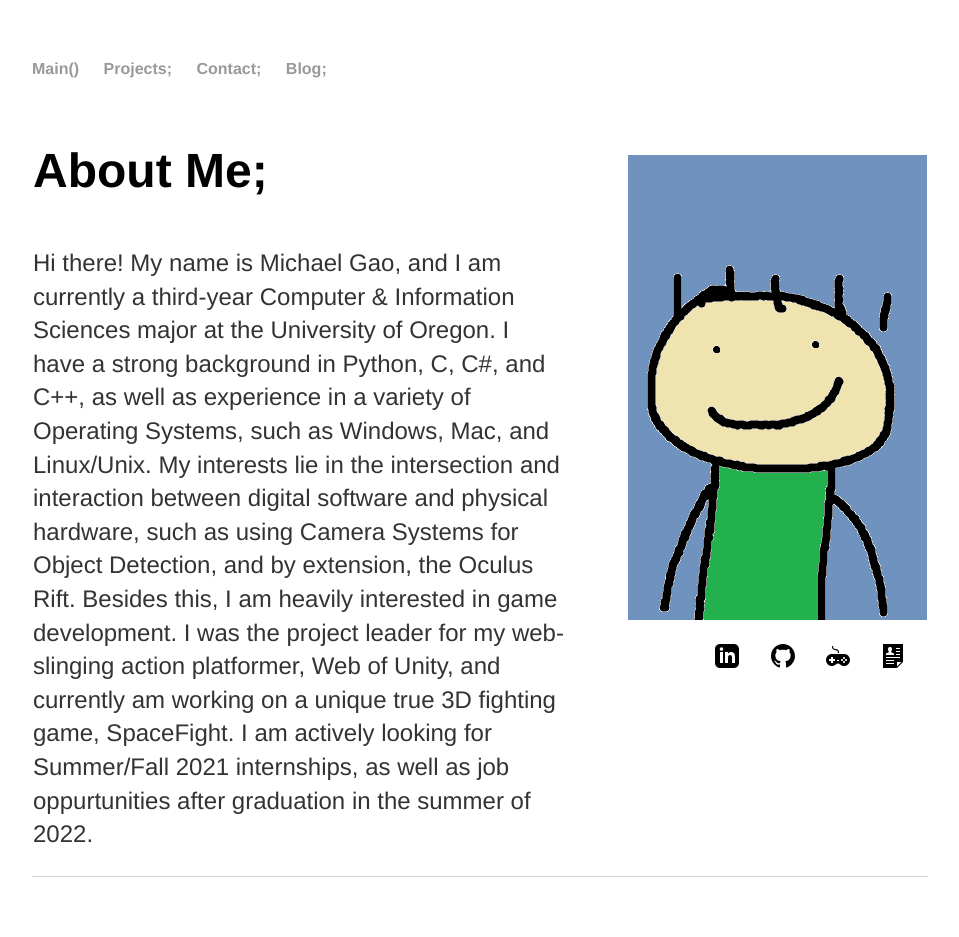
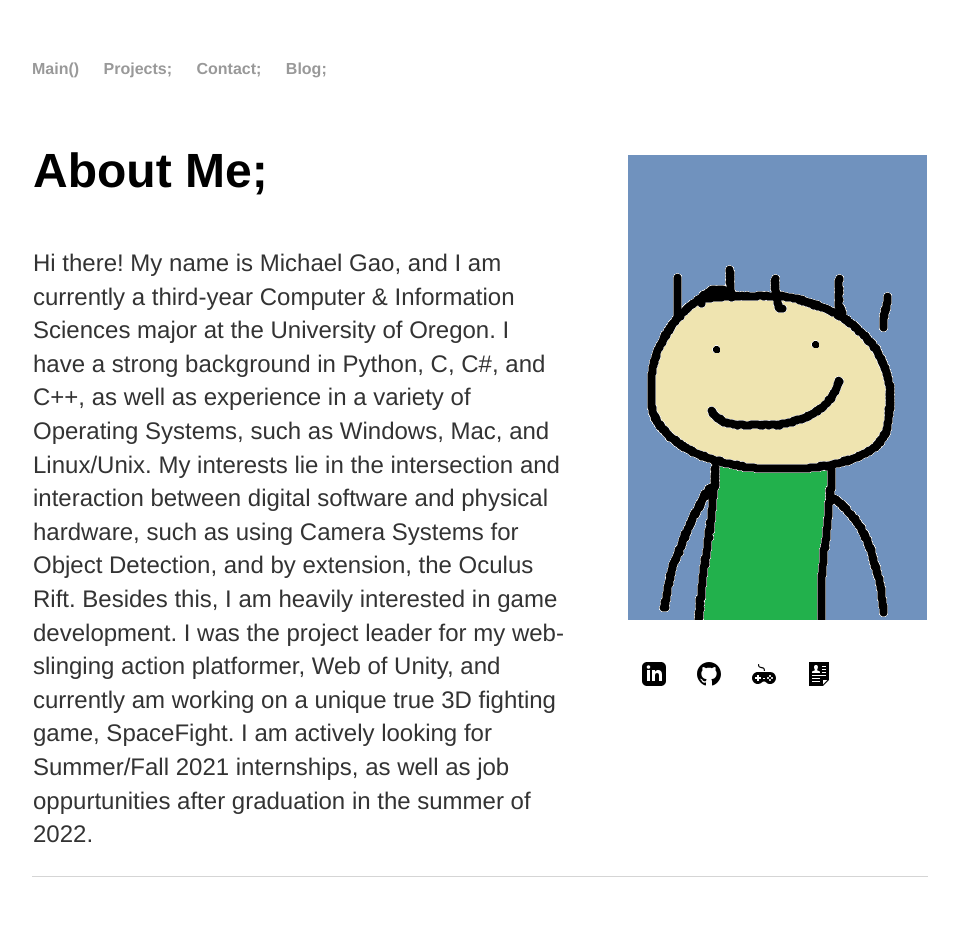
Before and after one commit to michael-c-gao/WebsiteOfMichael, a Jekyll site: the page built from index.html, in a window 1280 px wide. Shown: the whole page, without its empty margins (160-1119 px from the left). Built offline with Jekyll 4.4.1, drawn with Linux system fonts in a browser that asks for light colours.

Commit message:
Update index.html

```diff
--- a/index.html
+++ b/index.html
@@ -32,12 +32,12 @@
 	<section class="child">
 
 	<div align="center"><img style="padding-left: 60px; padding-bottom: 20px; padding-top: 60px;" src="selfportrait.png" alt="Self Portrait"></div>
-	<div align="right">
+	<pade><div align="center">
 		 <a id="linkedin" href="https://www.linkedin.com/in/michael-c-gao/"><img src="logo/linkedin.svg" alt="linkedin"></a> &nbsp; &nbsp; &nbsp;
 		 <a id="github" href="https://github.com/michael-c-gao"><img src="logo/github.svg" alt="github"></a> &nbsp; &nbsp; &nbsp;
 		 <a id="itchio" href="https://mexhal.itch.io/"><img src="logo/game.svg" alt="itchio"></a>  &nbsp; &nbsp; &nbsp;
 		 <a id="resume" href="https://michael-c-gao.github.io/GaoMichaelResume.pdf"><img src="logo/resume.svg" alt="resume"></a>&nbsp; &nbsp; &nbsp;</div>
-	</div>
+	</div></pade>
 	</section>
 </section>
 
```
